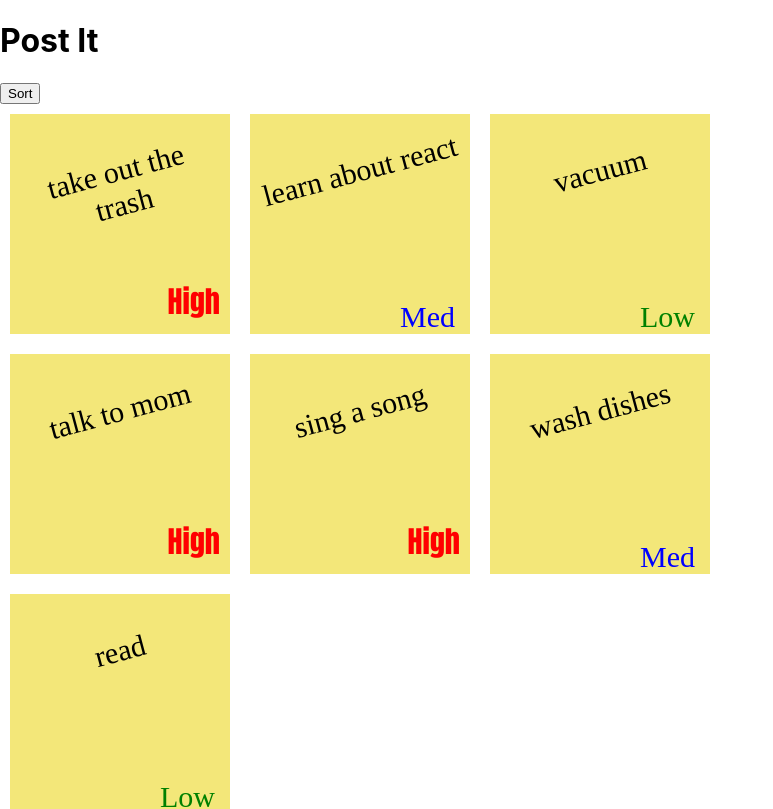
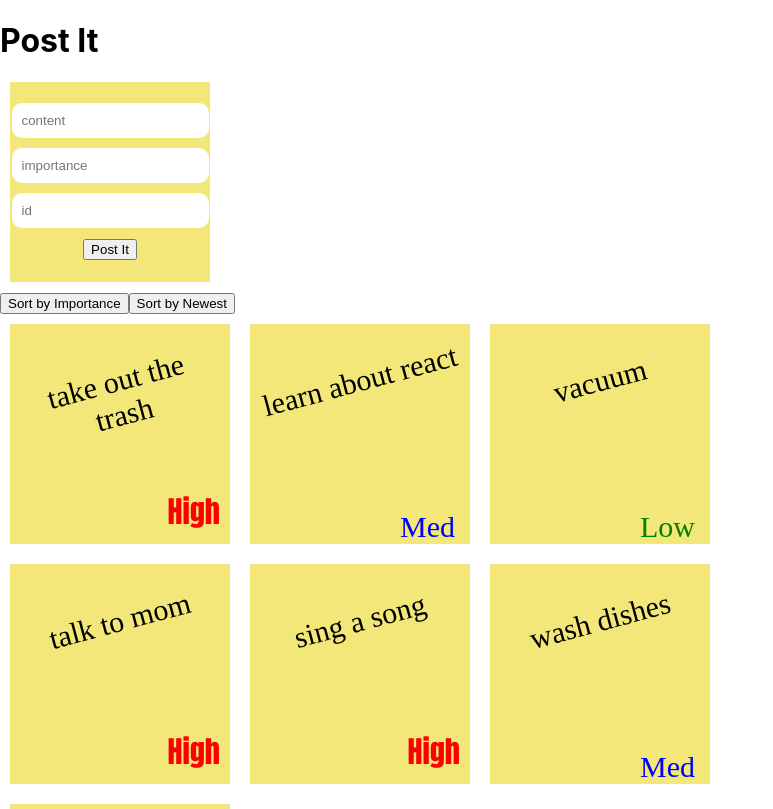
Before and after one commit to 4nth0ny1/post-it, a React (Create React App) app: page / in a window 1280 px wide. Shown: the top 809 px of the page, without its empty margins (0-773 px from the left). Built offline with nearby package versions, Linux system fonts and the light colour scheme.

Commit message:
add create post it form

```diff
--- a/src/App.css
+++ b/src/App.css
@@ -55,6 +55,24 @@
   position: relative;
 }
 
+.post-it-note-form {
+  background: #f3e779;
+  width: 200px;
+  height: 200px;
+  display: flex;
+  flex-direction: column;
+  margin: 10px;
+  justify-content: center;
+  text-align: center;
+}
+
+.form-input {
+  margin-bottom: 10px;
+  border-radius: 10px;
+  padding: 10px;
+  border: none;
+}
+
 .show {
   display: none;
   padding: 15px;
--- a/src/App.js
+++ b/src/App.js
@@ -3,6 +3,7 @@ import './App.css';
 import React from 'react';
 import PostContainer from './components/PostContainer';
 import { useState } from 'react';
+import PostForm from './components/PostForm'
 
 function App() {
 
@@ -52,17 +53,31 @@ function App() {
   }
 
 
-  const handleClick = () => {
+  const sortImportanceClick = () => {
       const sortedNotes = [...notes].sort( function (a,b) {
         return b.importance - a.importance
       })
       setNotes(sortedNotes)
   }
 
+  const sortById = () => {
+    const sortedNotes = [...notes].sort( function (a,b) {
+      return b.id - a.id
+    })
+    setNotes(sortedNotes)
+  }
+
+  const addNote = (note) => {
+    const newNotes = [...notes, note]
+    setNotes(newNotes)
+  }
+
   return (
     <>
       <h1>Post It</h1>
-      <button onClick={handleClick}>Sort</button>
+      <PostForm addNote={addNote} />
+      <button onClick={sortImportanceClick}>Sort by Importance</button>
+      <button onClick={sortById}>Sort by Newest</button>
       <PostContainer notes={notes} deleteNote={deleteNote} />
     </>
   );
--- /dev/null
+++ b/src/components/PostForm.jsx
@@ -0,0 +1,47 @@
+import React, { Component } from "react";
+
+class PostForm extends Component {
+    constructor(props) {
+        super(props)
+        this.state = {
+            address: '',
+            id: '',
+            description: '',
+            price: ''
+        }
+    }
+
+    render() {
+
+        const onChange = (event) => {
+            this.setState({
+                [event.target.name]: event.target.value
+            })
+        }
+
+        const handleSubmit = (event) => {
+            event.preventDefault()
+            this.props.addNote(this.state)
+        }
+
+
+        return (
+            <>
+            <div className="post-it-note-form">
+                <form onSubmit={handleSubmit}>
+                    <label htmlFor="content"></label>
+                    <input className="form-input" type="text" placeholder="content" onChange={onChange} name="content" id="content" />
+                    <label htmlFor="importance"></label>
+                    <input type="number"  className="form-input" placeholder="importance" onChange={onChange} name="importance" id="importance" />
+                    <label htmlFor="id"></label>
+                    <input type="number"  className="form-input" placeholder="id" onChange={onChange} name="id" id="id" />
+                    <button type="submit">Post It</button>
+                </form>
+            </div>
+            </>
+        )
+    }
+}
+
+
+export default PostForm;
```
